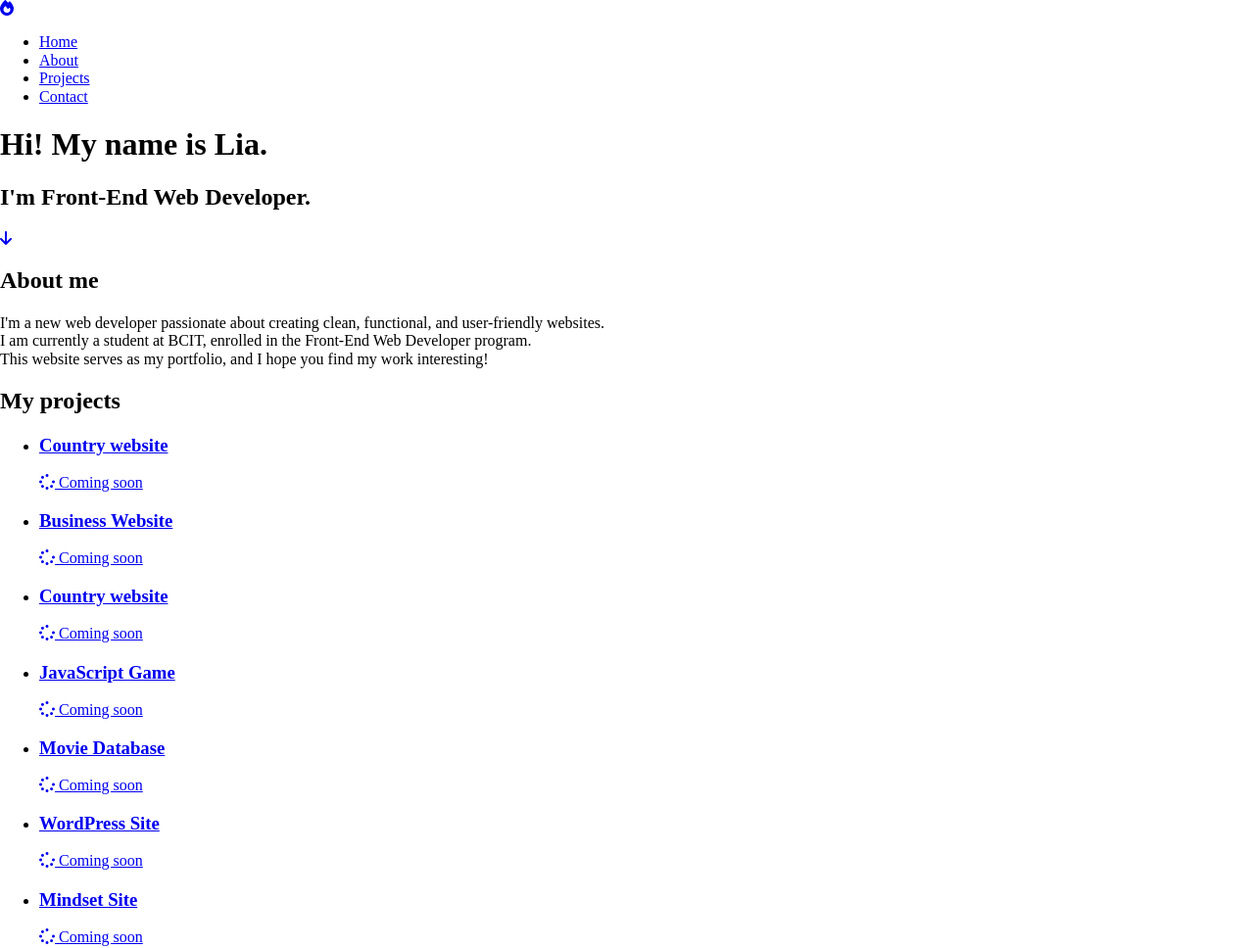
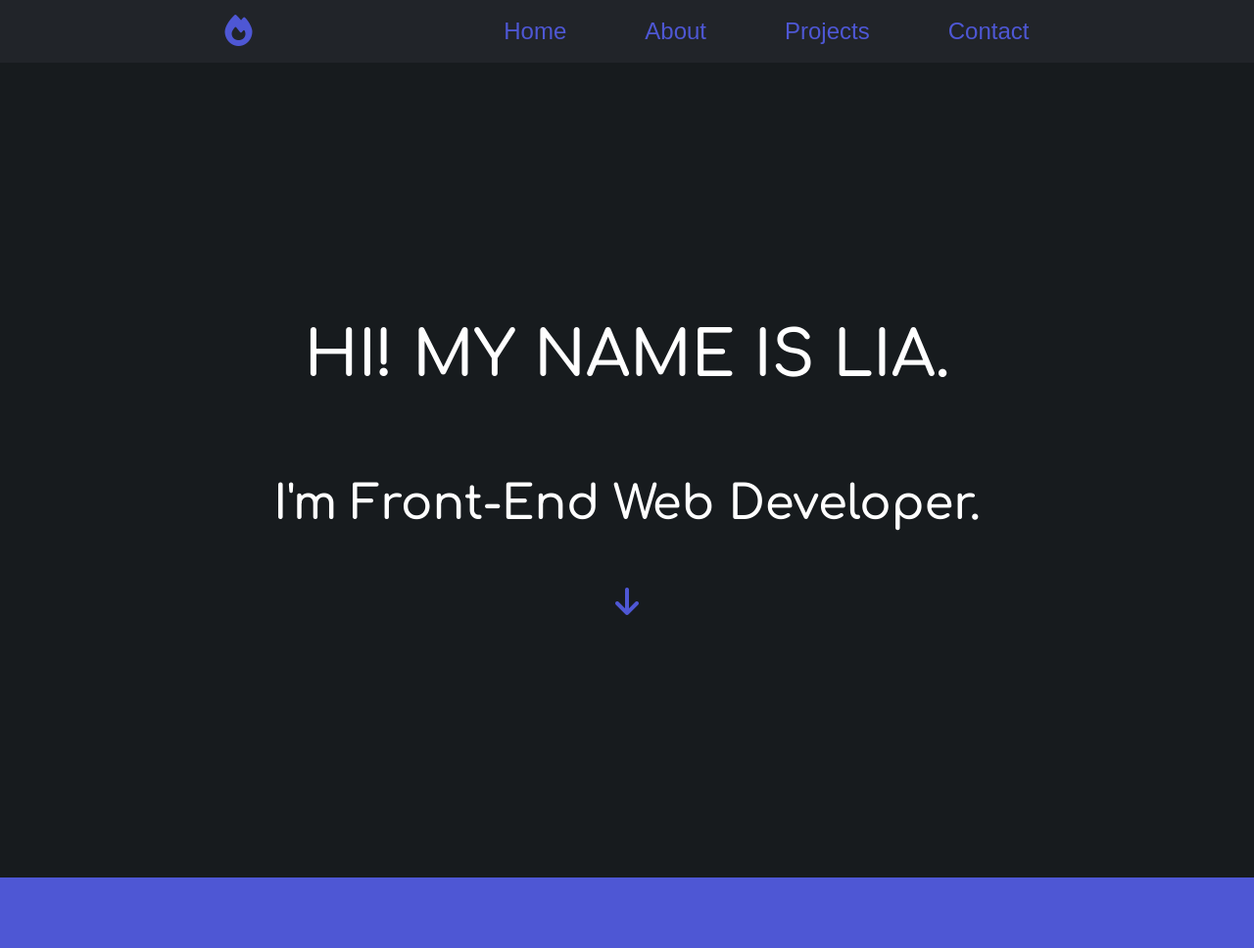
Before and after one commit to LiaKrykun/fwd-landing-page, a plain HTML site: page index.html in a window 1280 px wide. Shown: the top 968 px of the page at 98% size. Drawn offline with Linux system fonts and the light colour scheme; a web font is replaced by a local one.

Commit message:
add style.css

```diff
--- a/styles/style.css
+++ b/styles/style.css
@@ -19,11 +19,19 @@
 /*--------------------------------------------------------------
 # Base
 --------------------------------------------------------------*/
-
 /* Typography
 --------------------------------------------- */
+html{
+	scroll-behavior: smooth;
+}
+
 body {
-
+	font-family: 'Lexend Exa', sans-serif;
+	font-size: 1rem;
+	font-weight: 300;
+	line-height: 1.7;
+	color: white;
+	background-color: #171b1e;
 }
 
 h1,
@@ -32,76 +40,223 @@ h3,
 h4,
 h5,
 h6 {
-
+	font-family: Comfortaa, sans-serif;
+	margin: .5em auto;
+	font-weight: 600;
 }
 
-p {
-
+a{
+	text-decoration: none;
+	color: #4e57d4;
+	transition: 1s;
+	-webkit-transition: 1s;
+	-moz-transition: 1s;
+	-ms-transition: 1s;
+	-o-transition: 1s;
+}
+a:hover{
+	text-decoration: none;
+	color: #7780fe;
+}
+.sm-text{
+	font-size: 0.7rem;
 }
 
 
-/* Elements
---------------------------------------------- */
-ul {
-
+h1{
+	text-transform: uppercase;
 }
-
-ol {
-
-}
-
-dl {
-
-}
-
-figure {
-
-}
-
-table {
-
-}
-
-/* Links
---------------------------------------------- */
-a {
-
-}
-
-a:visited {
-
-}
-
-a:hover {
-
-}
-
-a:focus {
-
-}
-
-a:active {
-
-}
-
-
-/*--------------------------------------------------------------
-# Layout
---------------------------------------------------------------*/
-
-
-
-/*--------------------------------------------------------------
-# Components
---------------------------------------------------------------*/
 
 /* Header
 --------------------------------------------- */
 
+#header-page{
+	background-color: #212429;
+	display: flex;
+	justify-content:space-evenly;
+	align-items: center;
+	padding: 1rem;
+	height: 4rem;
+	position: fixed;
+	top: 0;
+	width: 100vw;
+}
+
+.navbar ul{
+	display: flex;
+	flex-direction: row;
+	justify-content: flex-end;
+	gap: .8rem;
+}
+.navbar ul li{
+	list-style-type: none;
+	font-size: 1rem;
+}
+.hidden{
+	display: none;
+}
 
 /* Main
 --------------------------------------------- */
+#intro{
+	height: 100vh;
+	display: flex;
+	gap: 0;
+	margin-top: 4rem;
+	flex-flow: column wrap;
+	justify-content: center;
+	text-align: center;
+	align-items: center;
+}
+
+.btn-i{
+	color: #4e57d4;
+	padding: 0.5rem 2rem;
+	transition: all 1s ease;
+}
+
+.btn-i:hover{
+	color: white;
+	background-color: #4e57d4;
+}
+
+#about-me{
+	background-color: #4e57d4;
+	display: flex;
+	padding: 3rem 2rem;
+	width: 100%;
+	margin: 2rem auto;
+}
+
+#projects{
+	padding: 3rem 0;
+	text-align: center;
+	margin: 0 auto;
+	max-width: 90vw;
+}
+#projects h2{
+	width:20rem;
+	margin-bottom: 5rem;
+}
+#projects ul{
+	display: flex;
+	flex-direction: column;
+	justify-content: center;
+	align-items: center;
+	padding: 0;
+}
+#projects ul li{
+	display: flex;
+	flex-wrap: wrap;
+	align-items: center;
+	justify-content: center;
+	margin-bottom: 2rem;
+	background-color: #4e57d4;
+	height: 20rem;
+	width: 15rem;
+	padding: 2rem;
+}
+
+.projects-btn{
+	color: white;
+	padding: 0;
+}
 
 
 /* Footer
 --------------------------------------------- */
+#contact{
+	background-color: #212429;
+	display: flex;
+	flex-flow: column wrap;
+	justify-content: space-evenly;
+	align-items: center;
+	gap: 2px;
+	padding-top: 2rem;
+	padding-bottom: 0.1rem;
+}
+#mailme{
+	font-size: 2rem;
+	color: #4e57d4;
+	padding-bottom: 0.5rem;
+}
+
+@media (min-width:52em){
+	body{
+		font-size: 2rem;
+		font-weight: 400;
+	}
+
+	#header-page{
+		padding: 0 1vw;
+	}
+
+	.hidden{
+		display: block;
+	}
+
+	.navbar ul{
+		gap: 5rem;
+
+	}
+	.navbar ul li{
+		font-size: 1.5rem;
+	}
+
+	#about-me{
+		display: flex;
+		flex-direction: column;
+		justify-content: center;
+		align-items: center;
+		height: 100vh;
+	}
+
+	#about-me div{
+		width: 80vh;
+		line-height: 2;
+	}
+
+	#projects ul{
+		flex-wrap: wrap;
+		flex-direction: row;
+		justify-content: space-between;
+		gap: 16px;
+		margin: 0;
+	}
+
+	#projects ul li{
+		flex: 1 1 calc(33.333% - 16px);
+		text-align: center;
+		border: 1px solid #ccc;
+		padding: 16px;
+		border-radius: 8px;
+	}
+
+	.sm-text{
+		font-size: 1rem;
+	}
+
+	.br-btm{
+		border-bottom: 5px solid white;
+	}
+
+}
+
+@media (min-width: 160em){
+	*{
+		max-width: 120rem;
+		margin: 0 auto;
+	}
+	body{
+		background-color: #9fbffd;
+	}
+	main, section{
+		background-color: #171b1e;
+	}
+	#projects{
+		padding: 2rem;
+	}
+	.sm-text{
+		font-size: 1rem;
+	}
+}
```
